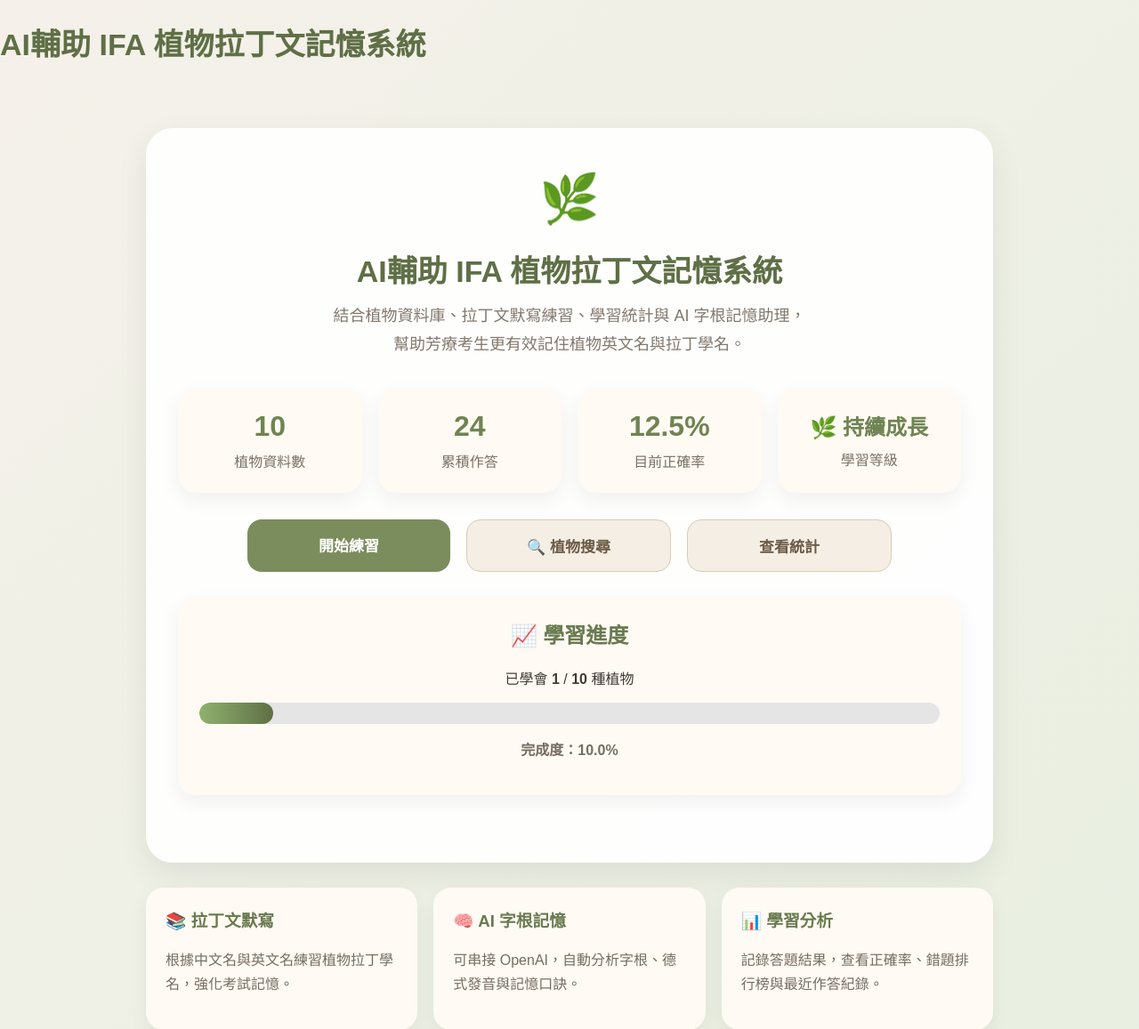
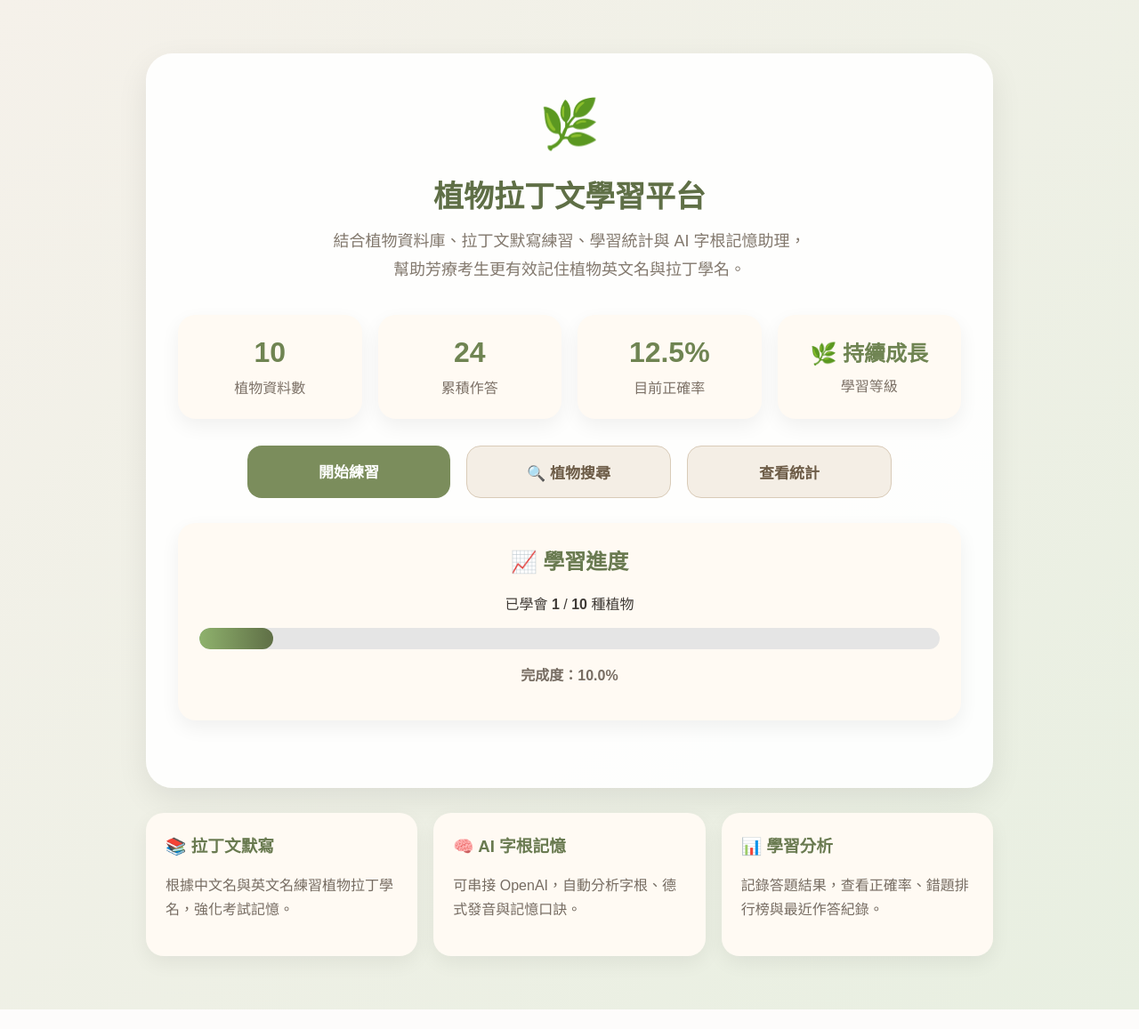
Before and after one commit to inalee99/ifa-latin-learning-system, a Flask app: page / in a window 1280 px wide. Shown: the top 1157 px of the page at 89% size. After the commit the page ends 1135 px from the top, so only its background shows below. Run offline with Flask 3, Linux system fonts and the light colour scheme; data comes from the database, SQL or seed files in the repository.

Commit message:
移除首頁多餘標題

```diff
--- a/templates/index.html
+++ b/templates/index.html
@@ -3,7 +3,7 @@
 
 <head>
     <meta charset="UTF-8">
-    <h1>AI輔助 IFA 植物拉丁文記憶系統</h1>
+    <title>AI輔助 IFA 植物拉丁文記憶系統</title>
 
     <style>
         body {
@@ -178,7 +178,7 @@
 
             <div class="icon">🌿</div>
 
-            <h1>AI輔助 IFA 植物拉丁文記憶系統</h1>
+            <h1>植物拉丁文學習平台</h1>
 
             <div class="subtitle">
                 結合植物資料庫、拉丁文默寫練習、學習統計與 AI 字根記憶助理，<br>
```
